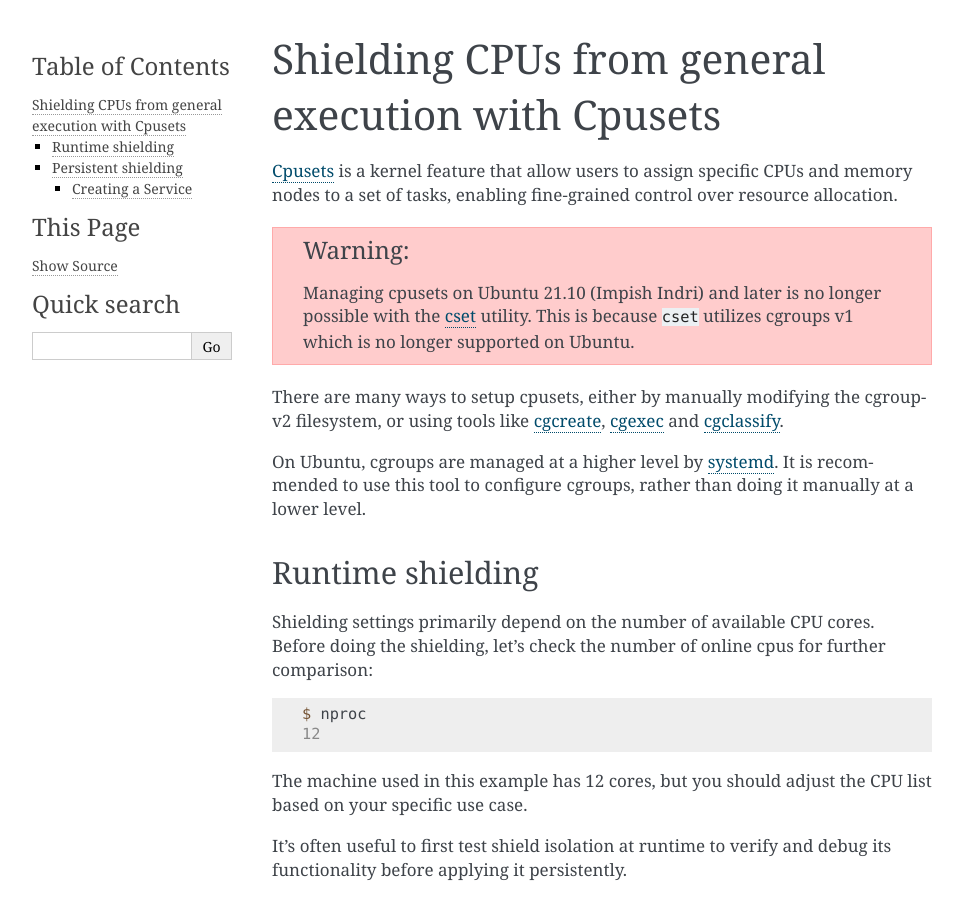
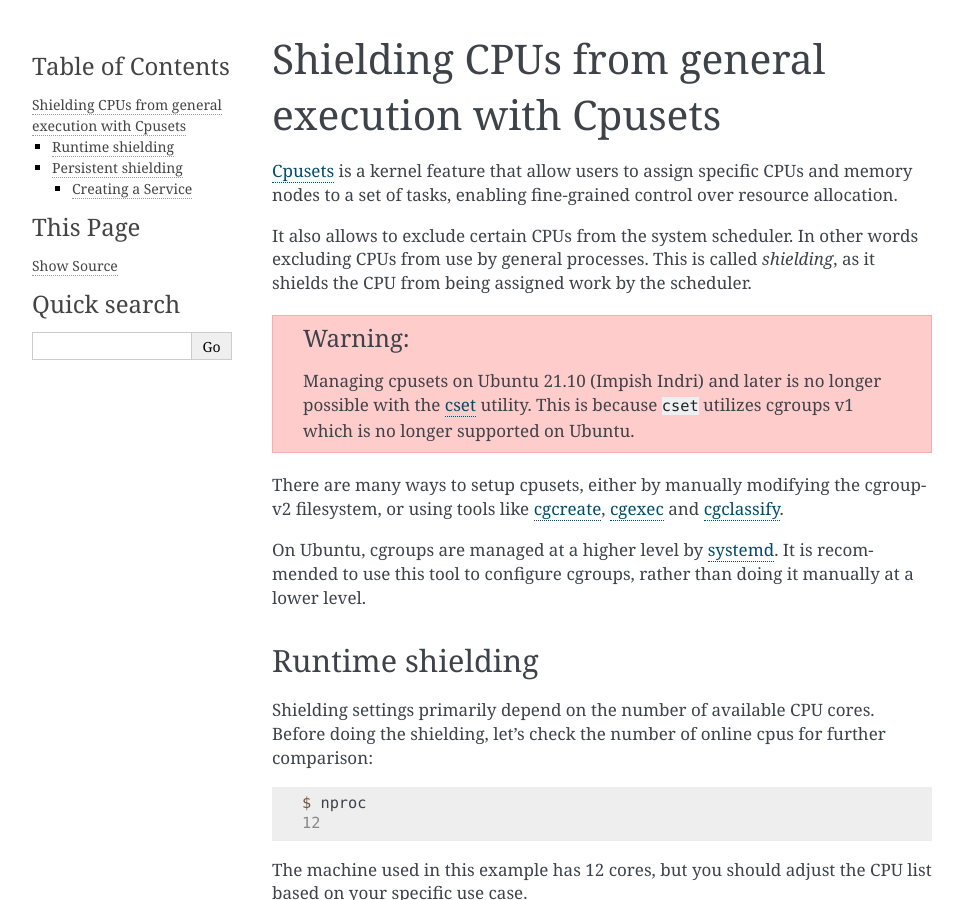
Before and after one commit to canonical/real-time-ubuntu-docs, a Sphinx documentation site: the page built from docs/how-to/using-cpusets.md, in a window 1280 px wide and 900 px high. Shown: the whole window, without its empty margins (148-1111 px from the left). Built offline with Sphinx 7.4.7, drawn with Linux system fonts in a browser that asks for light colours.

Commit message:
feat: add paragraph on meaning of shielding
Signed-off-by: Lincoln Wallace <lincoln.wallace@canonical.com>

````diff
--- a/docs/how-to/using-cpusets.md
+++ b/docs/how-to/using-cpusets.md
@@ -1,6 +1,10 @@
 # Shielding CPUs from general execution with Cpusets
 
 [Cpusets][kdocs_cpusets_v2] is a kernel feature that allow users to assign specific CPUs and memory nodes to a set of tasks, enabling fine-grained control over resource allocation.
+
+It also allows to exclude certain CPUs from the system scheduler.
+In other words excluding CPUs from use by general processes.
+This is called *shielding*, as it shields the CPU from being assigned work by the scheduler.
 
 ```{warning}
 Managing cpusets on Ubuntu 21.10 (Impish Indri) and later is no longer possible with the [cset][cset_manpage] utility. This is because `cset` utilizes cgroups v1 which is no longer supported on Ubuntu.
````
